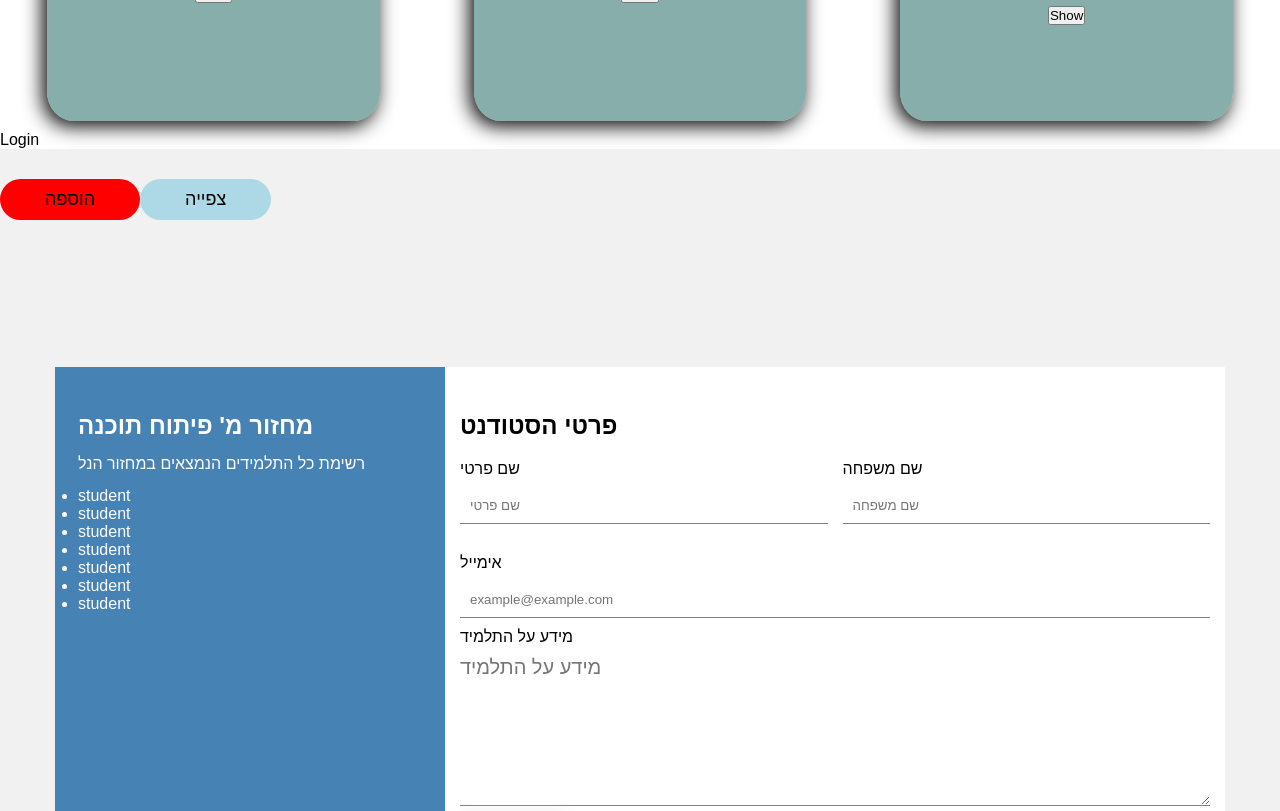
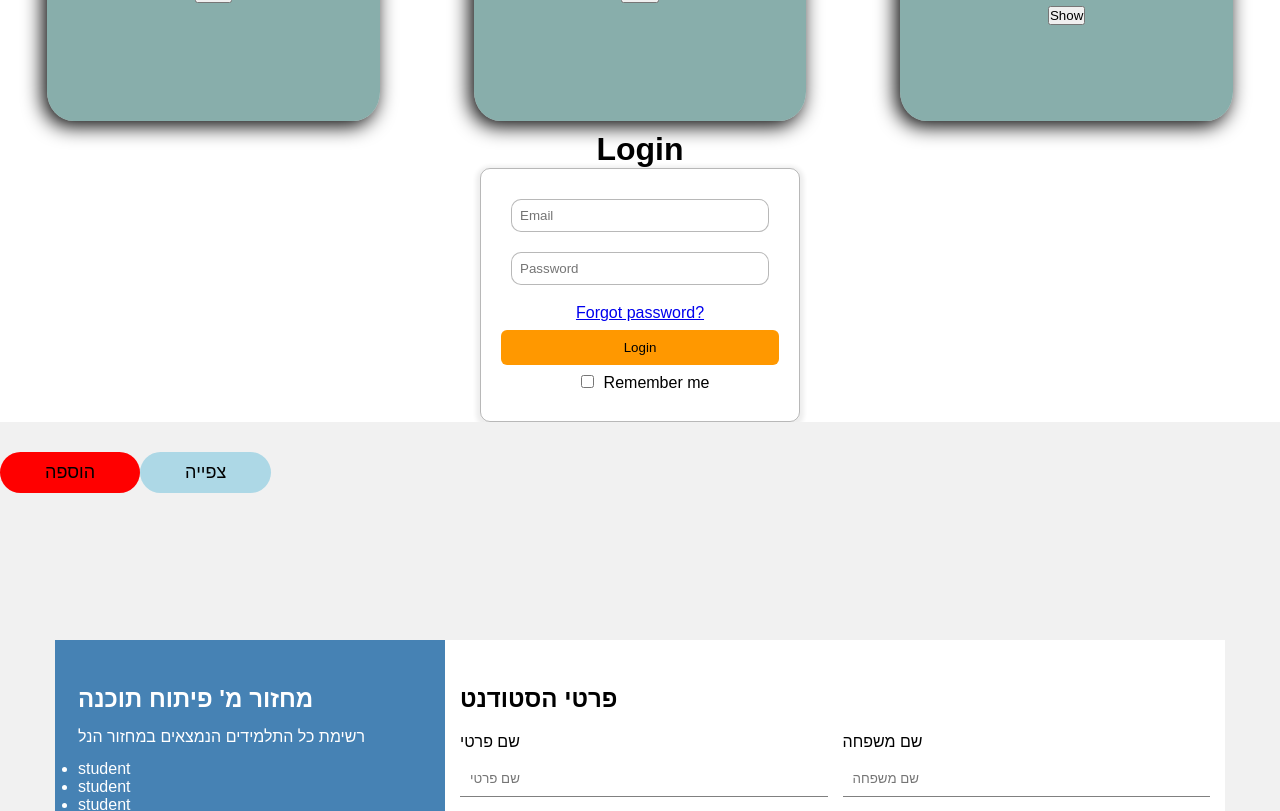
Before and after one commit to yohai-zv/tech-career-app, a React (Create React App) app: page / in a window 1280 px wide. Shown: the part 1400-2211 px from the top of the page. Built offline with nearby package versions, Linux system fonts and the light colour scheme.

Commit message:
create login (#15)
* create login

* pr comment fix

```diff
--- a/src/App.js
+++ b/src/App.js
@@ -1,4 +1,4 @@
-import Login from './pages/Login';
+import Login from './pages/Login/Login';
 import Home from './HomePage/Home';
 import ActionMenu from './pages/ActionMenu';
 import Layout from './components/Layout';
--- a/src/pages/Login.jsx
+++ /dev/null
@@ -1,4 +0,0 @@
-const Login = () => {
-    return (<div>Login</div>)
-};
-export default Login;
--- /dev/null
+++ b/src/pages/Login/Login.jsx
@@ -0,0 +1,50 @@
+// import './Login.css'
+import styled from "styled-components";
+const Login = () => {
+  const StyleDiv = styled.div`
+    text-align: -webkit-center;
+  `;
+
+  const StyleForm = styled.form`
+    display: flex;
+    flex-direction: column;
+    width: 25%;
+    text-align: -webkit-center;
+    line-height: 220%;
+    border: solid 1px #00000047;
+    border-radius: 10px;
+    padding: 20px;
+    box-shadow: #00000012 0px 2px 4px 4px;
+    input {
+      border-radius: 10px;
+      border: solid 1px #00000047;
+      padding: 8px;
+      margin: 10px;
+    }
+  `;
+  const StyleButton = styled.button`
+    height: 35px;
+    border-radius: 6px;
+    border: none;
+    background: #ff9800;
+    &:hover {
+      background: rgb(228, 151, 36);
+    }
+  `;
+  return (
+    <StyleDiv >
+      <h1> Login </h1>
+      <StyleForm >
+        <input type="email" placeholder="Email" />
+        <input type="password" placeholder="Password" />
+        <a href="#">Forgot password?</a>
+        <StyleButton>Login</StyleButton>
+        <label>
+          <input type="checkbox" />
+          Remember me
+        </label>
+      </StyleForm>
+    </StyleDiv>
+  );
+};
+export default Login;
```
